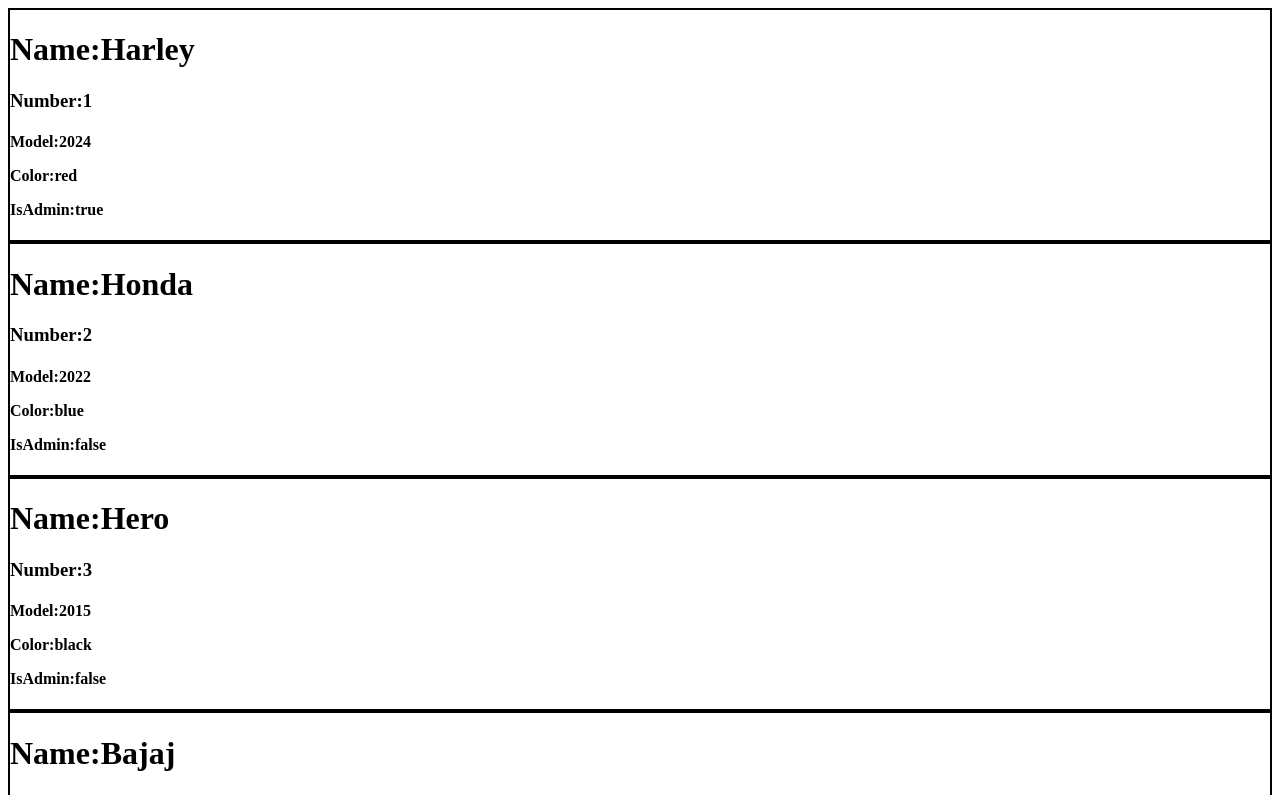
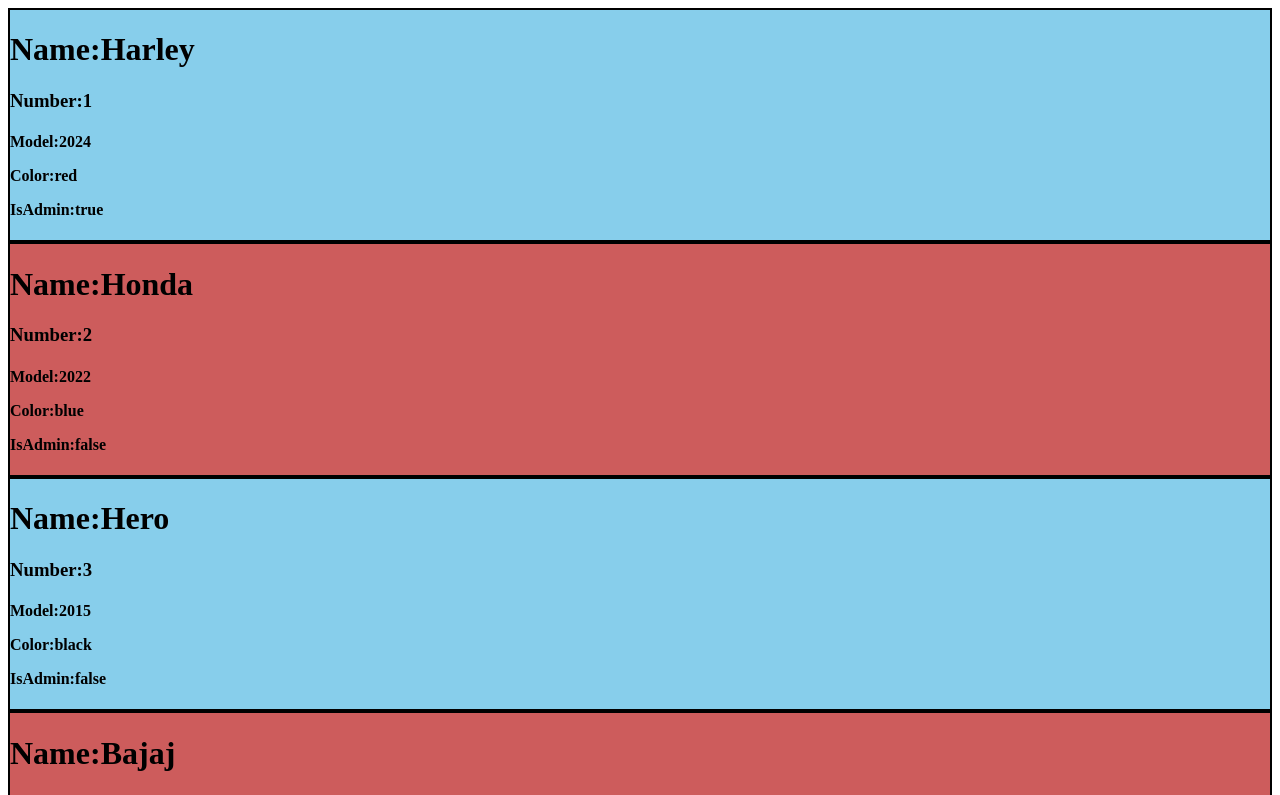
Before and after one commit to nildankhara/Nil_Dankhara_Learning_Angular, an Angular app: page / in a window 1280 px wide. Shown: the top 795 px of the page. Built offline with nearby package versions, Linux system fonts and the light colour scheme.

Commit message:
Only 14 bonus point done studied from given ndStyle reference link

```diff
--- a/src/app/bike-list/bike-list.component.html
+++ b/src/app/bike-list/bike-list.component.html
@@ -1,3 +1,3 @@
-<div *ngFor="let bikes of bikeList, let i = index">
-  <app-bike-list-item [bike]="bikes" [ngClass]="{'even-item': i % 2 === 0, 'odd-item': i !== 0}"></app-bike-list-item>
+<div *ngFor="let bikes of bikeList, let i = index; even as isEven" [ngStyle]="{'background-color': isEven ? 'skyblue' : 'indianred'}">
+  <app-bike-list-item [bike]="bikes" ></app-bike-list-item>
 </div>
--- a/src/app/bike-list/bike-list.component.ts
+++ b/src/app/bike-list/bike-list.component.ts
@@ -1,5 +1,5 @@
 import { Component } from '@angular/core';
-import {NgClass, NgForOf} from "@angular/common";
+import {NgClass, NgForOf, NgStyle} from "@angular/common";
 import {Bike} from "../Shared/Bike";
 import {BikeListItemComponent} from "../bike-list-item/bike-list-item.component";
 
@@ -9,7 +9,8 @@
   imports: [
     NgForOf,
     BikeListItemComponent,
-    NgClass
+    NgClass,
+    NgStyle
   ],
   templateUrl: './bike-list.component.html',
   styleUrl: './bike-list.component.css'
```
